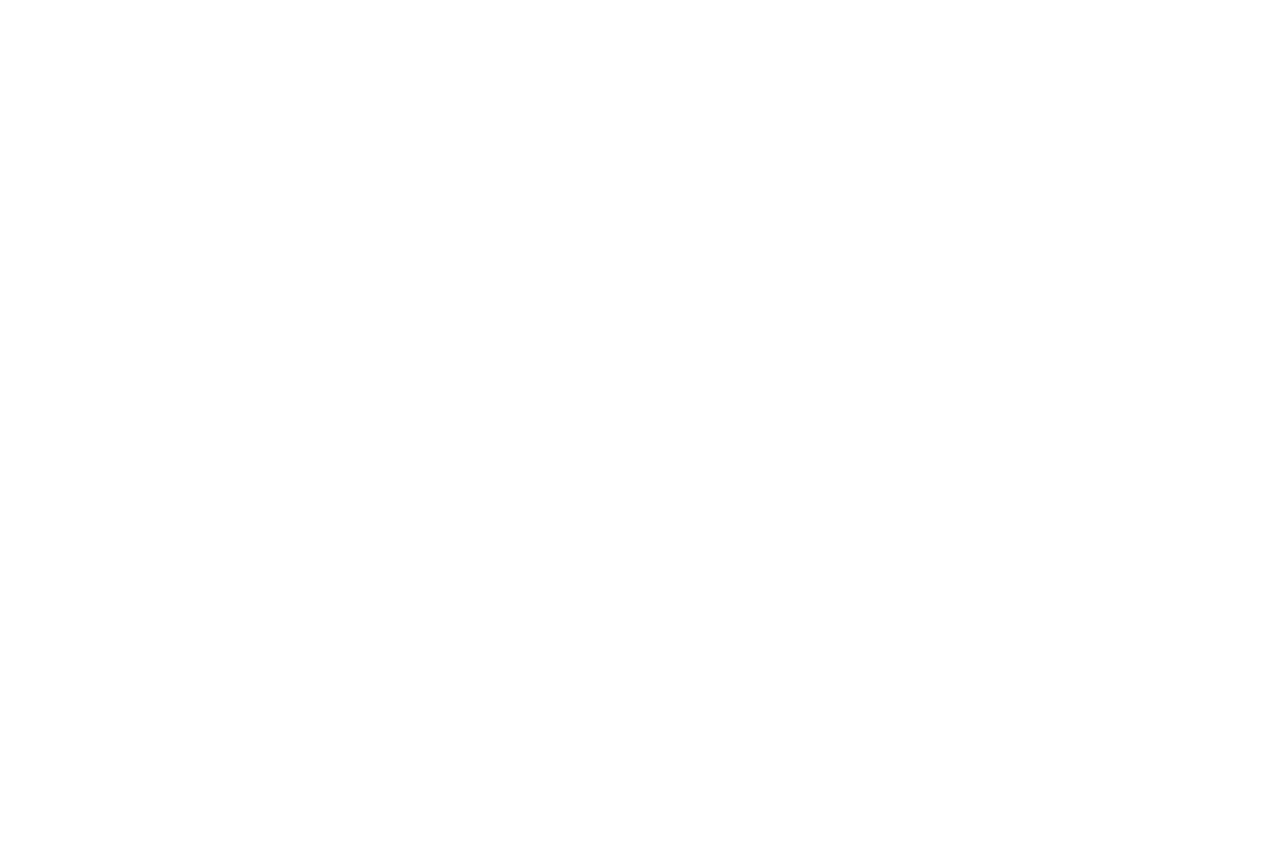
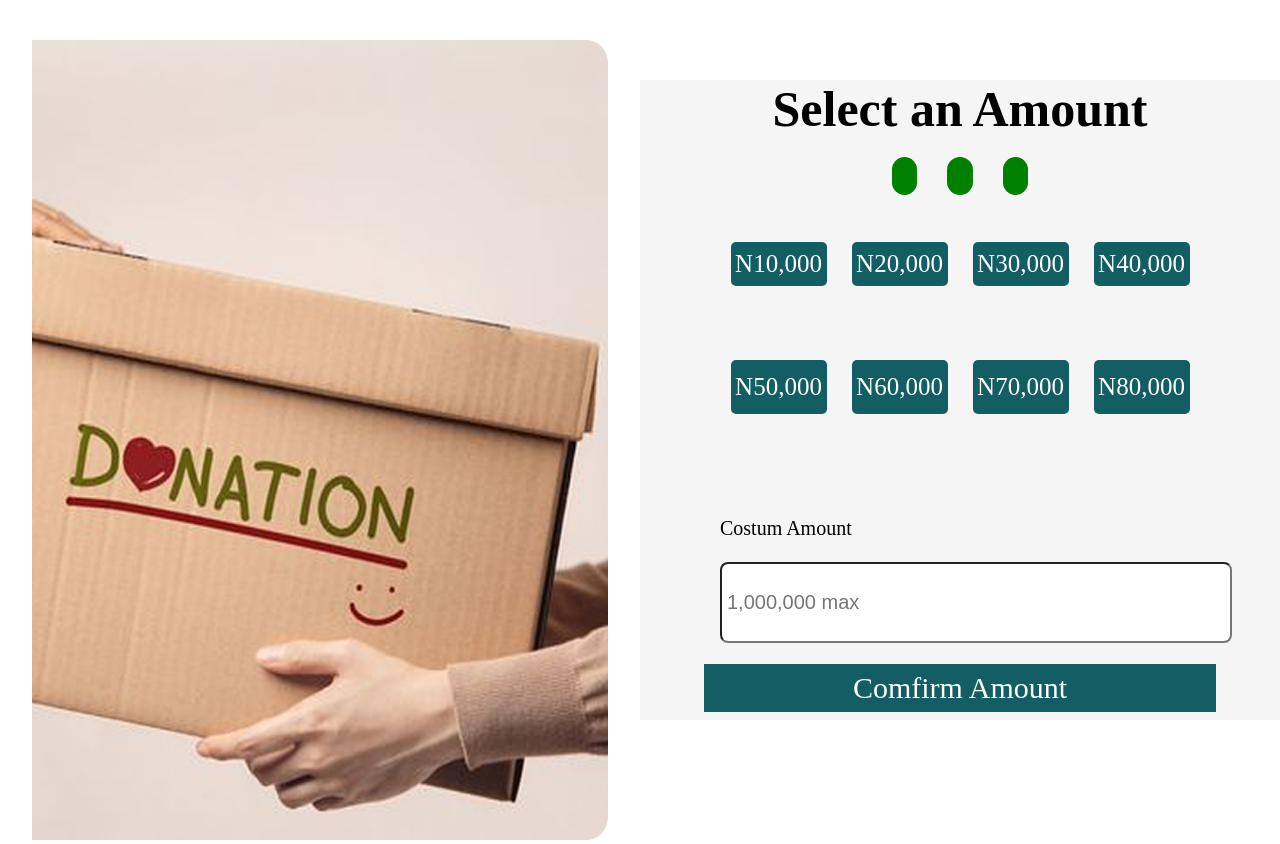
Before and after one commit to Kenzkyi/attack-against-asthma-ngo, a React (Vite) app: page / in a window 1280 px wide. Before the commit the page ends 800 px from the top, so only its background shows below. Built offline with nearby package versions, Linux system fonts and the light colour scheme.

Commit message:
personal

```diff
--- a/src/App.jsx
+++ b/src/App.jsx
@@ -7,12 +7,13 @@
 import AsthmaticStudent from './pages/AsthmaticStudent'
 import Volunteer from './pages/Volunteer'
 import Donate from './pages/Donate'
+import SelectAmount from './components/SelectAmount'
 
 const App = () => {
   return (
     <HashRouter>
       <Routes>
-        <Route path='' element={<Home/>}/>
+        <Route path='' element={<SelectAmount/>}/>
         <Route path='about-us' element={<AboutUs/>}/>
         <Route path='blog' element={<Blog/>}/>
         <Route path='contact-us' element={<ContactUs/>}/>
--- a/src/components/SelectAmount.jsx
+++ b/src/components/SelectAmount.jsx
@@ -0,0 +1,50 @@
+import React from 'react'
+import "../style/SelectAmount.css"
+
+const SelectAmount = () => {
+  return (
+    <div className='SelectAmount'>
+      <div className='RightDiv'>
+     <div className='ImgDiv'>
+    <img className='Img' src='src/assets/donate-second-pic.png'/>
+     </div>
+     </div>
+   <div className='leftside2'>
+  <div className='Wrapper2'>
+  <div className='Header2'>
+     <h1 className='TextDiv2'>Select an Amount</h1>
+     <div className='CircleDiv2'>
+        <p className='Circle'></p>
+        <p className='Circle'></p>
+        <p className='Circle'></p>
+     </div>
+     </div>
+     <div className='Body2'>
+  <div className='AmountDiv1'>
+<p  className='Amount'>N10,000</p>
+<p  className='Amount'>N20,000</p>
+<p  className='Amount'>N30,000</p>
+<p  className='Amount'>N40,000</p>
+
+  </div>
+  <div className='AmountDiv2'>
+ <p  className='Amount'>N50,000</p>
+<p  className='Amount'>N60,000</p>
+<p  className='Amount'>N70,000</p>
+<p  className='Amount'>N80,000</p>
+  </div>
+  <div className='InputDiv2'>
+        <div className='InputDiv3'>Costum Amount</div>
+        <input className='InputStyle2' type="Text" placeholder='1,000,000 max' />
+     </div>
+</div>
+<div className='Body3'>
+<div className='Button2'> Comfirm Amount</div>
+</div>
+  </div>
+   </div>
+    </div>
+  )
+}
+
+export default SelectAmount
--- a/src/style/PersonalInfo.css
+++ b/src/style/PersonalInfo.css
@@ -53,7 +53,7 @@
     display: flex;
     justify-content: center;
     align-items: center;
-    gap: 15px;
+    gap: 30px;
 
 }
 .TextDiv{
--- /dev/null
+++ b/src/style/SelectAmount.css
@@ -0,0 +1,151 @@
+.SelectAmount{
+    width: 100%;
+    height: 100vh;
+    /* background-color: aqua; */
+    display: flex;
+    flex-direction:row;
+}
+.RightDiv{
+    width: 50%;
+    height: 100%;
+    display: flex;
+    justify-content: center;
+    align-items: center;
+    /* background-color: blue; */
+}
+.ImgDiv{
+    width: 90%;
+    height: 90%;
+    /* background-color: aqua; */
+}
+.Img{
+    width: 100%;
+    height: 100vh;
+}
+.leftside2{
+    width: 50%;
+    height: 100%;
+    display: flex;
+    justify-content: center;
+    align-items: center;
+    flex-direction: row;
+    /* background-color: red; */
+}
+.Wrapper2{
+    width: 100%;
+    height: 80%;
+    background-color:whitesmoke;
+    display: flex;
+    flex-direction: column;
+}
+.Header2{
+    width: 100%;
+ height: 20%;
+ /* background-color:red; */
+}
+.TextDiv2{
+    width: 100%;
+    height: 50%;
+    font-size: 50px;
+    display: flex;
+    justify-content: center;
+}
+.CircleDiv2{
+    width: 100%;
+    height:50% ;
+    display: flex;
+    justify-content: center;
+    align-items: center;
+    gap: 30px;
+}
+.Circle{
+    width: 4%;
+    height: 60%;
+    background-color:green;
+    border-color:3px solid black ;
+    border-radius: 50px;
+}
+.Body2{
+    width: 100%;
+    height: 70%;
+    /* background-color:aqua; */
+}
+.Body3{
+    width: 100%;
+    height: 10%;
+    display: flex;
+    align-items: center;
+    justify-content:center;
+    /* background-color:brown; */
+}
+.AmountDiv1{
+    width: 100%;
+    height: 25%;
+    display: flex;
+    align-items: center;
+    justify-content: center;
+    flex-direction: row;
+    gap: 25px;
+    /* border-radius: 10px; */
+    /* background-color:aqua; */
+}
+.AmountDiv2{
+    width: 100%;
+    height: 30%;
+    display: flex;
+    align-items: center;
+    justify-content: center;
+    flex-direction: row;
+    gap: 25px;
+    /* background-color:pink; */
+}
+.Amount{
+    width: 15%;
+    height: 40%;
+    border-radius: 5px;
+    display: flex;
+    align-items: center;
+    justify-content: center;
+    font-size: 25px;
+    color: white;
+    background-color: #125e64;
+}
+.InputDiv2{
+    width: 100%;
+    height: 40%;
+    /* background-color: aquamarine; */
+    display: flex;
+    padding-left: 80px;
+    gap: 5px;
+    justify-content: center;
+    flex-direction: column;
+    position: relative;
+}
+.InputDiv3{
+  width: 100%;
+  height: 30%;
+  display: flex;
+  font-size: 20px;
+  /* align-items: center; */
+  /* justify-content: center; */
+  /* background-color: blueviolet; */
+}
+.InputStyle2{
+    width: 80%;
+    height: 45%;
+    padding: 5px;
+    font-size: 20px;
+    border-radius: 8px;
+    position: absolute;
+    bottom: -5%;
+}
+.Button2{
+    width: 80%;
+    height: 75%;
+    color: white;
+    display: flex;
+    align-items: center;
+    justify-content: center;
+    font-size: 30px;
+    background-color: #125e64;
+}
```
Also changed, not shown: src/style/SelectAmount.jsx (deleted).
